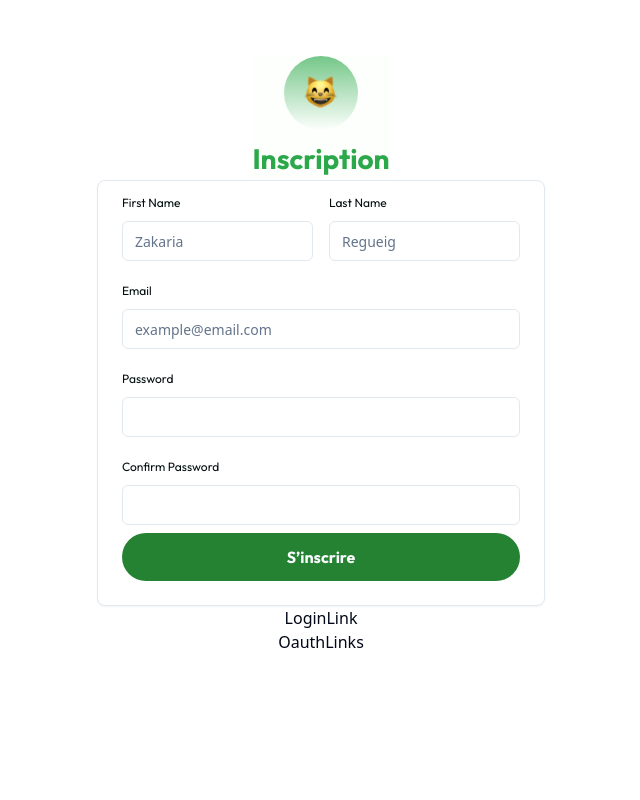
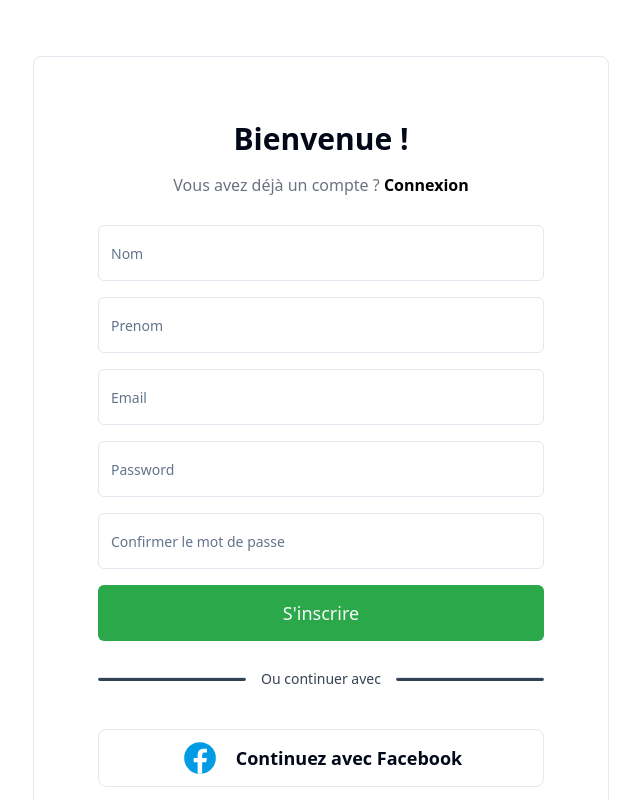
Before and after one commit to Umbrella-team-SquidTech/Ozon-Website, a React (Vite) app: page /register in a window 1280 px wide. Shown: the top 800 px of the page, without its empty margins (319-959 px from the left). Built offline with nearby package versions, Linux system fonts and the light colour scheme.

Commit message:
feat: add register page desktop version

```diff
--- a/package.json
+++ b/package.json
@@ -25,6 +25,8 @@
     "zod": "^3.23.8"
   },
   "devDependencies": {
+    "@testing-library/react": "^16.0.0",
+    "@types/jest": "^29.5.12",
     "@types/node": "^20.14.10",
     "@types/react": "^18.2.66",
     "@types/react-dom": "^18.2.22",
@@ -35,8 +37,10 @@
     "eslint": "^8.57.0",
     "eslint-plugin-react-hooks": "^4.6.0",
     "eslint-plugin-react-refresh": "^0.4.6",
+    "jest": "^29.7.0",
     "postcss": "^8.4.39",
     "tailwindcss": "^3.4.4",
+    "ts-jest": "^29.1.5",
     "typescript": "^5.2.2",
     "vite": "^5.2.0"
   }
--- a/src/components/Login/LoginHeader.tsx
+++ b/src/components/Login/LoginHeader.tsx
@@ -1,10 +1,29 @@
-export default function LoginHeader() {
+import { Link } from "react-router-dom";
+export default function LoginHeader({
+  register = false,
+}: {
+  register?: boolean;
+}) {
   return (
     <div className="flex flex-col justify-center items-center gap-4">
       <h1 className=" font-bold text-3xl">Bienvenue !</h1>
       <p className=" text-gray-500">
-        Vous n'avez pas de compte ?{" "}
-        <span className="font-bold text-black">S'inscrire</span>
+        {!register ? (
+          <>
+            Vous n'avez pas de compte ?{" "}
+            <span className="font-bold text-black">
+              {" "}
+              <Link to="/register">S'inscrire</Link>
+            </span>
+          </>
+        ) : (
+          <>
+            Vous avez déjà un compte ?{" "}
+            <span className="font-bold text-black">
+              <Link to="/login">Connexion</Link>
+            </span>
+          </>
+        )}
       </p>
     </div>
   );
--- /dev/null
+++ b/src/components/Register/RegisterDeskForm.tsx
@@ -0,0 +1,139 @@
+import { zodResolver } from "@hookform/resolvers/zod";
+import { useForm } from "react-hook-form";
+import { z } from "zod";
+import {
+  Form,
+  FormControl,
+  FormField,
+  FormItem,
+  FormMessage,
+} from "@/components/ui/form";
+import formSchema from "@/schemas/RegisterSchema";
+import { Input } from "../ui/input";
+import { Button } from "../ui/button";
+
+// TODO: add hide password
+
+export default function RegisterDeskForm() {
+  const form = useForm<z.infer<typeof formSchema>>({
+    resolver: zodResolver(formSchema),
+    defaultValues: {
+      nom: "",
+      prenom: "",
+      email: "",
+      password: "",
+      confirmPassword: "",
+    },
+  });
+
+  function onSubmit(values: z.infer<typeof formSchema>) {
+    // REQUEST API
+    console.log(values);
+  }
+  return (
+    <Form {...form}>
+      <form onSubmit={form.handleSubmit(onSubmit)} className="space-y-8">
+        <div>
+          <div className=" space-y-6">
+            <div className="space-y-4">
+              <div className="space-y-2">
+                <FormField
+                  control={form.control}
+                  name="nom"
+                  render={({ field }) => (
+                    <FormItem>
+                      <FormControl>
+                        <Input placeholder="Nom" className=" h-14" {...field} />
+                      </FormControl>
+                      <FormMessage />
+                    </FormItem>
+                  )}
+                />
+              </div>
+              <div className="space-y-2">
+                <FormField
+                  control={form.control}
+                  name="prenom"
+                  render={({ field }) => (
+                    <FormItem>
+                      <FormControl>
+                        <Input
+                          className=" h-14"
+                          placeholder="Prenom"
+                          {...field}
+                        />
+                      </FormControl>
+                      <FormMessage />
+                    </FormItem>
+                  )}
+                />
+              </div>
+              <div className="space-y-2">
+                <FormField
+                  control={form.control}
+                  name="email"
+                  render={({ field }) => (
+                    <FormItem>
+                      <FormControl>
+                        <Input
+                          className=" h-14"
+                          placeholder="Email"
+                          {...field}
+                        />
+                      </FormControl>
+                      <FormMessage />
+                    </FormItem>
+                  )}
+                />
+              </div>
+              <div className="space-y-2">
+                <FormField
+                  control={form.control}
+                  name="password"
+                  render={({ field }) => (
+                    <FormItem>
+                      <FormControl>
+                        <Input
+                          type="password"
+                          className=" h-14"
+                          placeholder="Password"
+                          {...field}
+                        />
+                      </FormControl>
+                      <FormMessage />
+                    </FormItem>
+                  )}
+                />
+              </div>
+              <div className="space-y-2">
+                <FormField
+                  control={form.control}
+                  name="confirmPassword"
+                  render={({ field }) => (
+                    <FormItem>
+                      <FormControl>
+                        <Input
+                          type="password"
+                          className=" h-14"
+                          placeholder="Confirmer le mot de passe"
+                          {...field}
+                        />
+                      </FormControl>
+                      <FormMessage />
+                    </FormItem>
+                  )}
+                />
+              </div>
+              <Button
+                type="submit"
+                className="w-full h-14 bg-PrimaryColor text-lg hover:bg-SecondaryColor"
+              >
+                S'inscrire
+              </Button>
+            </div>
+          </div>
+        </div>
+      </form>
+    </Form>
+  );
+}
--- a/src/pages/LoginPage.tsx
+++ b/src/pages/LoginPage.tsx
@@ -3,7 +3,7 @@ import LoginFooter from "@/components/Login/LoginFooter";
 import LoginHeader from "@/components/Login/LoginHeader";
 export default function LoginPage() {
   return (
-    <div className="h-screen flex justify-center items-center font-Outfit">
+    <div className="flex justify-center items-center font-Outfit py-12">
       <div className="max-h-auto  border flex flex-col justify-between rounded-lg p-16 gap-7 w-[45%]">
         <LoginHeader />
         <LoginForm />
--- a/src/pages/RegisterPage.tsx
+++ b/src/pages/RegisterPage.tsx
@@ -1,18 +1,22 @@
-import LoginLink from "@/components/Register/LoginLink"
-import OauthLinks from "@/components/Register/OauthLinks"
-import RegisterForm from "@/components/Register/RegisterForm"
-import RegisterHeader from "@/components/Register/RegisterHeader"
-import {RegisterMobileForm} from "@/components/Register/register-mobile-form"
+import LoginLink from "@/components/Register/LoginLink";
+import OauthLinks from "@/components/Register/OauthLinks";
+import RegisterForm from "@/components/Register/RegisterForm";
+import RegisterHeader from "@/components/Register/RegisterHeader";
+import { RegisterMobileForm } from "@/components/Register/register-mobile-form";
+import RegisterDeskForm from "@/components/Register/RegisterDeskForm";
+import LoginForm from "@/components/Login/LoginForm";
+import LoginFooter from "@/components/Login/LoginFooter";
+import LoginHeader from "@/components/Login/LoginHeader";
 const RegisterPage = () => {
   return (
     <div className="w-screen h-[100dvh] flex flex-col items-center pt-14 ">
-        <RegisterHeader />
-        {/* <RegisterForm /> */}
-        <RegisterMobileForm />
-        <LoginLink />
-        <OauthLinks />
+      <div className="max-h-auto  border flex flex-col justify-between rounded-lg p-16 gap-7 w-[45%]">
+        <LoginHeader register={true} />
+        <RegisterDeskForm />
+        <LoginFooter />
+      </div>
     </div>
-  )
-}
+  );
+};
 
-export default RegisterPage
+export default RegisterPage;
--- a/src/schemas/RegisterSchema.ts
+++ b/src/schemas/RegisterSchema.ts
@@ -1,8 +1,7 @@
-// a register form that contains the following fields (nom, prenom, email, mot de passe , Confirmer Mot de passe)
-
 import { z } from "zod";
-
-const registerSchema = z.object({
+// i should add the validation for the password and the confirm password
+const registerSchema = z
+  .object({
     nom: z.string().min(2, {
       message: "Nom doit contenir au moins 2 caractères.",
     }),
@@ -18,5 +17,15 @@ const registerSchema = z.object({
     confirmPassword: z.string().min(6, {
       message: "Password should be at least 6 characters.",
     }),
+  })
+  .superRefine((input, refinementContext) => {
+    if (input.password !== input.confirmPassword) {
+      return refinementContext.addIssue({
+        path: ["confirmPassword"],
+        code: z.ZodIssueCode.custom,
+        message: "Le mot de passe ne correspond pas.",
+      });
+    }
+    return true;
   });
 export default registerSchema;
```
Also changed, not shown: 1 other file (tests, documents, lock files or other folders). Lines whose indentation alone changed are shown as unchanged.
